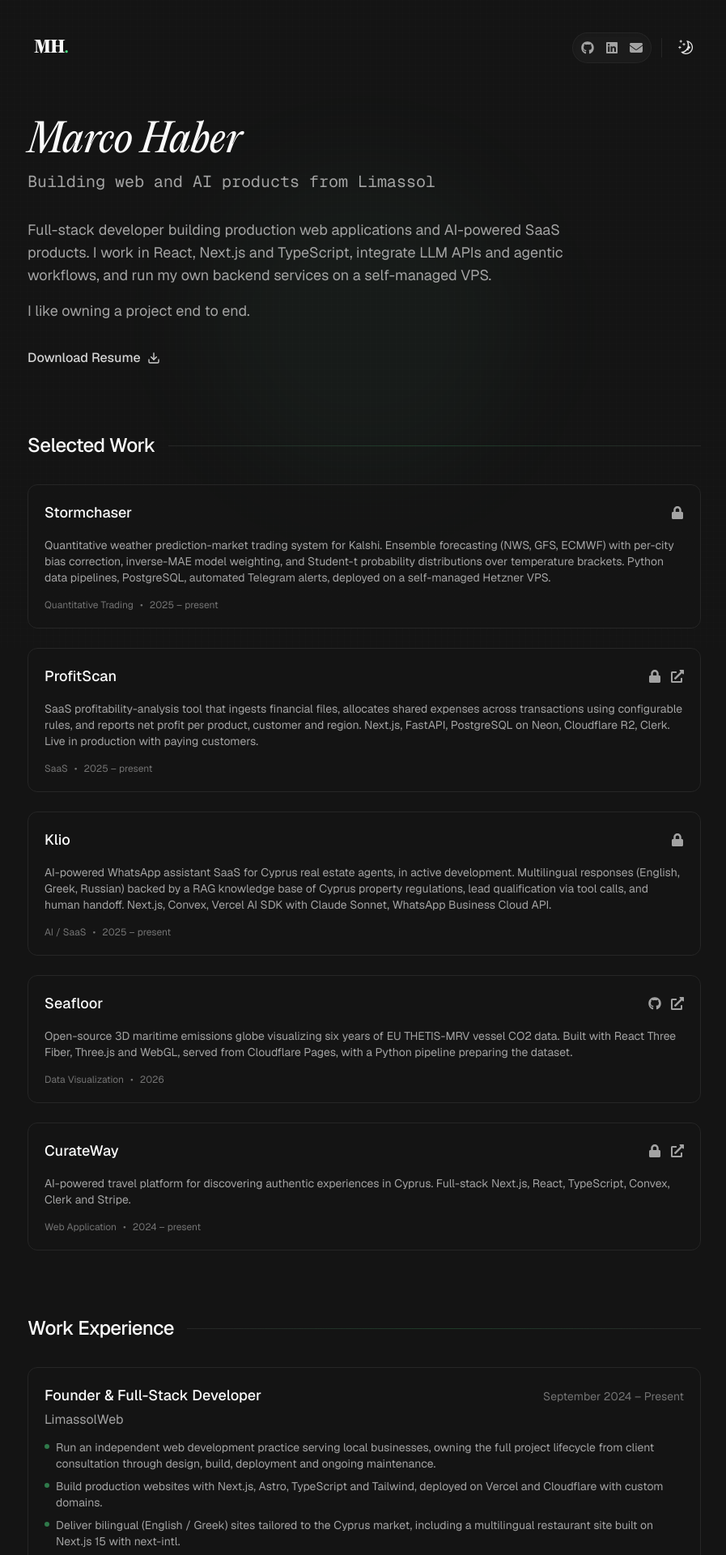
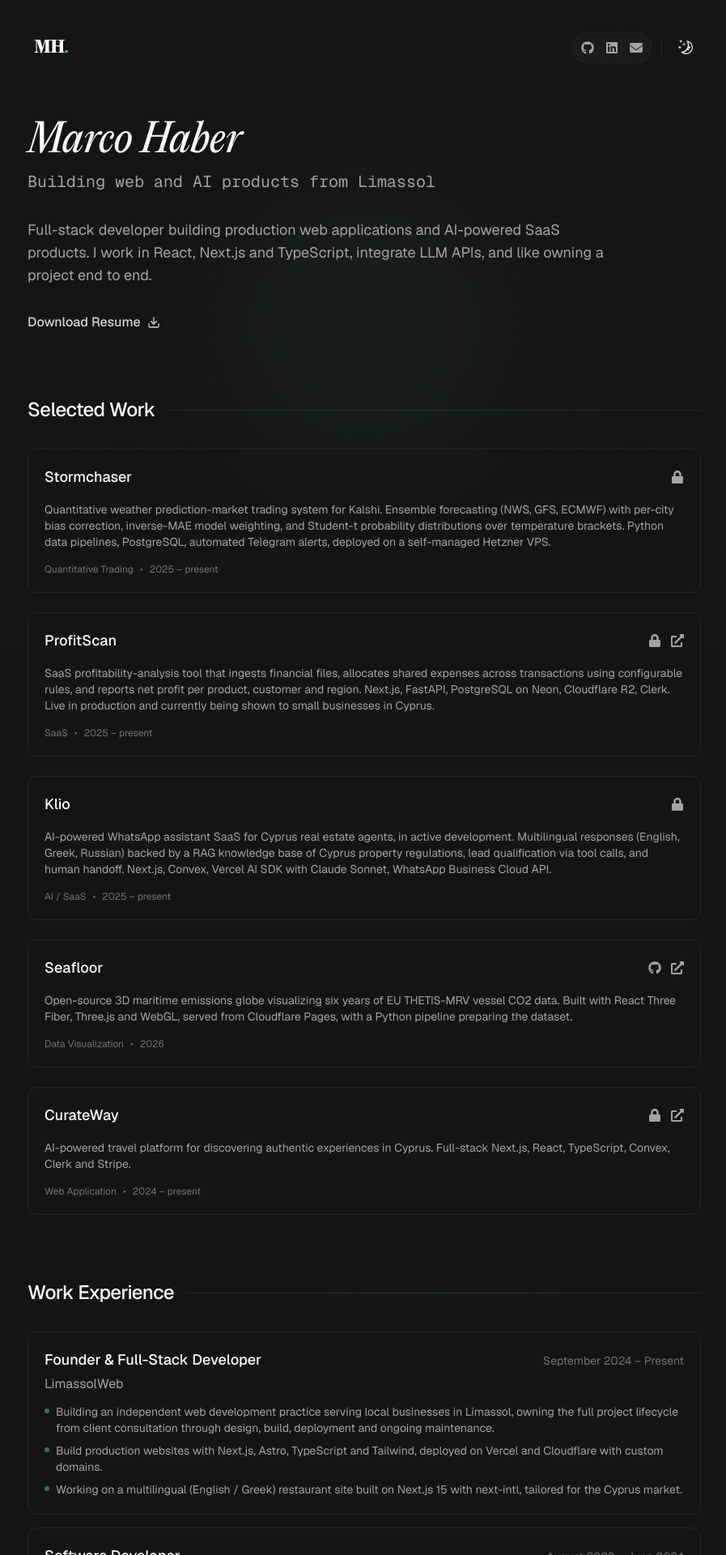
Before and after one commit to marcoshaber99/personal-site, a Next.js app: page / in a window 1280 px wide. Shown: the top 1920 px of the page at 81% size, without its empty margins (190-1087 px from the left). Built offline with nearby package versions, Linux system fonts and the light colour scheme.

Commit message:
content: align project framing with current reality

```diff
--- a/data/content.ts
+++ b/data/content.ts
@@ -1,5 +1,5 @@
 export const about: string =
-  "Full-stack developer building production web applications and AI-powered SaaS products. I work in React, Next.js and TypeScript, integrate LLM APIs and agentic workflows, and run my own backend services on a self-managed VPS.\n\nI like owning a project end to end.";
+  "Full-stack developer building production web applications and AI-powered SaaS products. I work in React, Next.js and TypeScript, integrate LLM APIs, and like owning a project end to end.";
 
 export const tagline: string = "Building web and AI products from Limassol";
 
@@ -23,7 +23,7 @@ export const projects: {
   {
     title: "ProfitScan",
     description:
-      "SaaS profitability-analysis tool that ingests financial files, allocates shared expenses across transactions using configurable rules, and reports net profit per product, customer and region. Next.js, FastAPI, PostgreSQL on Neon, Cloudflare R2, Clerk. Live in production with paying customers.",
+      "SaaS profitability-analysis tool that ingests financial files, allocates shared expenses across transactions using configurable rules, and reports net profit per product, customer and region. Next.js, FastAPI, PostgreSQL on Neon, Cloudflare R2, Clerk. Live in production and currently being shown to small businesses in Cyprus.",
     link: "https://profitscan.app",
     category: "SaaS",
     date: "2025 – present",
@@ -69,9 +69,9 @@ export const workExperience: {
     company: "LimassolWeb",
     duration: "September 2024 – Present",
     description: [
-      "Run an independent web development practice serving local businesses, owning the full project lifecycle from client consultation through design, build, deployment and ongoing maintenance.",
+      "Building an independent web development practice serving local businesses in Limassol, owning the full project lifecycle from client consultation through design, build, deployment and ongoing maintenance.",
       "Build production websites with Next.js, Astro, TypeScript and Tailwind, deployed on Vercel and Cloudflare with custom domains.",
-      "Deliver bilingual (English / Greek) sites tailored to the Cyprus market, including a multilingual restaurant site built on Next.js 15 with next-intl.",
+      "Working on a multilingual (English / Greek) restaurant site built on Next.js 15 with next-intl, tailored for the Cyprus market.",
     ],
   },
   {
```
Also changed, not shown: 1 other file (tests, documents, lock files or other folders).
